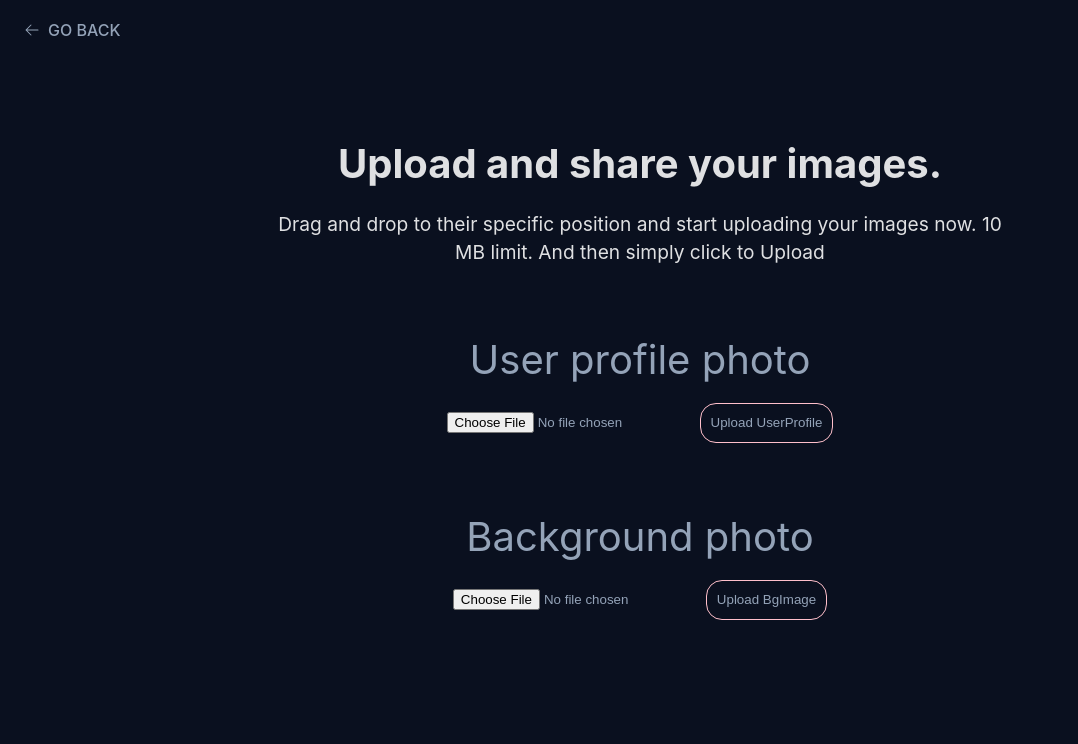
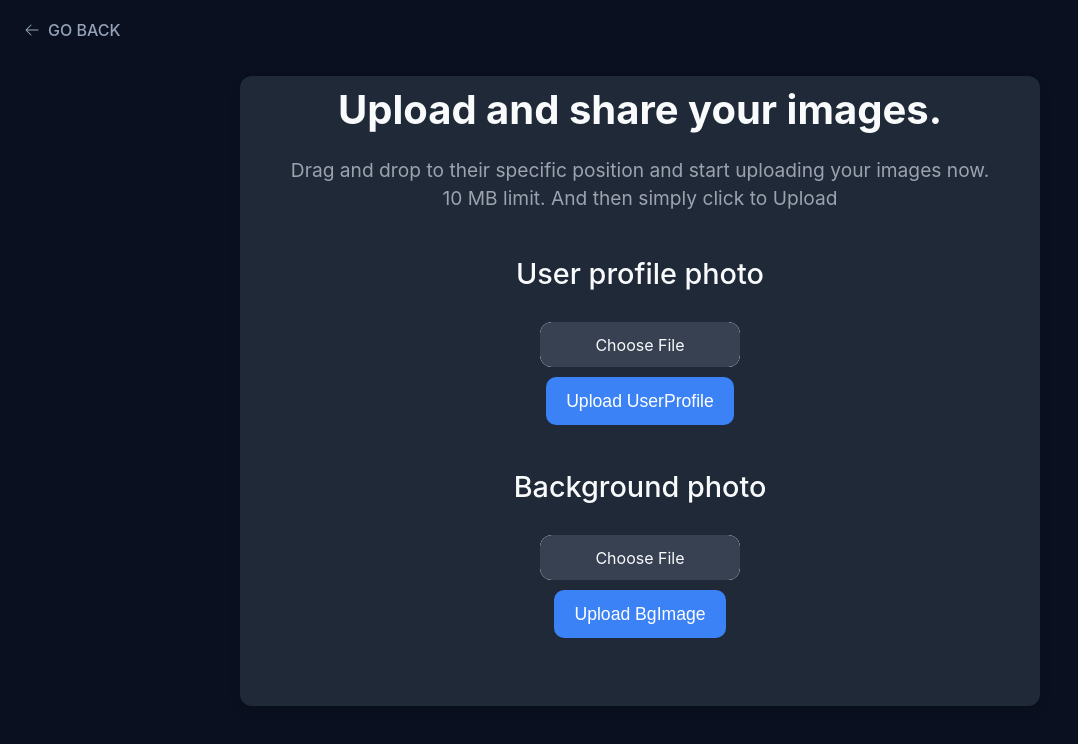
Before and after one commit to manzil-infinity180/Xf-Registration_frontend, a React (Vite) app: page /upload-img in a window 1280 px wide. Shown: the top 744 px of the page, without its empty margins (0-1078 px from the left). Built offline with nearby package versions, Linux system fonts and the light colour scheme.

Commit message:
Updated Upload Image UI.

```diff
--- a/src/components/UploadImages.css
+++ b/src/components/UploadImages.css
@@ -1,38 +1,107 @@
-.upload_div{
-    margin: 5rem auto;
-    padding: 10px 50px;
+.upload_div {
+  margin: 1rem auto;
+  padding: 20px 50px;
   text-align: center;
+  background-color: #1f2937;
+  border-radius: 12px;
+  box-shadow: 0 4px 12px rgba(0, 0, 0, 0.1);
+  max-width: 700px;
 }
-.p_ele{
-    font-size: 2.5rem;
-    margin-bottom: 1.8rem;
-    color: #94a3b8;
+
+.p_ele {
+  font-size: 1.8rem;
+  margin-bottom: 1.5rem;
+  color: #f8fafc;
+  font-weight: 500;
 }
-.div_input{
-    margin: 5rem 0 ;
-    color: #94a3b8;
 
+.div_input {
+  margin: 3rem 0;
+  color: #cbd5e1;
+  display: flex;
+  flex-direction: column;
+  align-items: center;
+  gap: 10px;
 }
-.button_upload{
-    padding: 5px 10px;
-    background-color: transparent;
-    border: 1px solid pink;
-    border-radius: 16px;
-    color:#94a3b8;
-    /* font-size: 1.2rem; */
+
+.button_upload {
+  padding: 10px 20px;
+  background-color: #3b82f6;
+  border: none;
+  border-radius: 10px;
+  color: #fff;
+  font-size: 1.1rem;
   cursor: pointer;
+  transition: background-color 0.3s ease, transform 0.3s ease;
+}
 
+.button_upload:hover {
+  background-color: #2563eb;
+  transform: scale(1.05);
+}
 
+.custom_file_input {
+  position: relative;
+  display: inline-block;
+  width: 200px;
+  height: 45px;
+  background-color: #f3f4f6;
+  border-radius: 12px;
+  font-size: 1rem;
+  cursor: pointer;
+  overflow: hidden;
+  transition: background-color 0.3s ease;
 }
-.button_upload:hover{
-    border: none;
-    opacity: 0.65;
+
+.custom_file_input input[type="file"] {
+  position: absolute;
+  width: 100%;
+  height: 100%;
+  top: 0;
+  left: 0;
+  opacity: 0;
+  cursor: pointer;
 }
-.text_drag{
+
+.custom_file_input::before {
+  content: "Choose File";
+  display: flex;
+  align-items: center;
+  justify-content: center;
+  width: 100%;
+  height: 100%;
+  font-size: 1rem;
+  background-color: #374151;
+  color: #f8fafc;
+  border-radius: 12px;
+  transition: background-color 0.3s ease;
+}
+
+.custom_file_input:hover::before {
+  background-color: #475569;
+}
+
+.file_label {
+  margin-top: 10px;
+  font-size: 1rem;
+  color: #60a5fa;
+  padding-bottom: 10px;
+}
+
+.text_drag {
   font-size: 1.2rem;
   max-width: 60ch;
   text-align: center;
-    /* justify-content: center; */
-    /* display: flex; */
   margin: 2rem auto;
+  color: #9ca3af;
 }
+
+h1 {
+  font-size: 2.5rem;
+  color: #f8fafc;
+  margin-bottom: 2rem;
+}
+
+p {
+  color: #9ca3af;
+}
--- a/src/components/UploadImages.jsx
+++ b/src/components/UploadImages.jsx
@@ -1,83 +1,71 @@
 import { useState } from "react";
-import { useMutation } from "@tanstack/react-query"
+import { useMutation } from "@tanstack/react-query";
 import toast from 'react-hot-toast';
-import {queryclient, uploadUserPhoto} from "../utils/http"
-import './UploadImages.css'
+import { queryclient, uploadUserPhoto } from "../utils/http";
+import './UploadImages.css';
 import GoBack from "./UtilComponent/GoBack";
 
 export function UploadImages() {
-    const [file,setFile] = useState(null);
-    const [filebg,setFileBg] = useState(null);
+    const [file, setFile] = useState(null);
+    const [filebg, setFileBg] = useState(null);
 
-    const {mutate,isPending,isError,error} = useMutation({
-        mutationFn : uploadUserPhoto,
-        onSuccess: (data) => {
+    const { mutate } = useMutation({
+        mutationFn: uploadUserPhoto,
+        onSuccess: () => {
             toast.success("Image uploaded successfully");
-
         },
-      onError : (error)=>{
-        toast.error("Something went wrong")
+        onError: () => {
+            toast.error("Something went wrong");
         },
         onSettled: () => {
-      queryclient.invalidateQueries('registee')
+            queryclient.invalidateQueries('registee');
         }
-    })
+    });
 
-
-    function handleUploadfile(){
+    function handleUploadfile() {
         const data = new FormData();
         data.append("photo", file);
-
-
-
         mutate(data);
     }
 
-    function handleBgFile(){
+    function handleBgFile() {
         const data = new FormData();
         data.append("bgimg", filebg);
         mutate(data);
+    }
 
-
-    }
     return (
         <>
             <GoBack />
+            <div className="upload_div">
+                <h1>Upload and share your images.</h1>
+                <p className="text_drag">Drag and drop to their specific position and start uploading your images now. 10 MB limit.
+                And then simply click to Upload</p>
 
-        <div className="upload_div">
-             <h1 style={{
-                fontSize:"2.5rem"
-             }}>Upload and share your images.</h1>
-             <p className="text_drag">Drag and drop to their specific position and start uploading your images now. 10 MB limit.
-             And then simply click to Upload
-                </p>
-            <div>
-            </div>
                 <div className="div_input">
                     <p className="p_ele">User profile photo</p>
+                    <div className="custom_file_input">
                         <input
                             type="file"
-               onChange={(e)=>setFile(e.target.files[0])}
+                            onChange={(e) => setFile(e.target.files[0])}
                             multiple={false}
                         />
-               {
-                file && <p style={{color:"blue"}}>{file.name}</p>
-               }
-               <button className="button_upload"
-               onClick={handleUploadfile}>Upload UserProfile</button>
                     </div>
+                    {file && <p className="file_label">{file.name}</p>}
+                    <button className="button_upload" onClick={handleUploadfile}>Upload UserProfile</button>
+                </div>
+
                 <div className="div_input">
-            <p className="p_ele">Background photo </p>
+                    <p className="p_ele">Background photo</p>
+                    <div className="custom_file_input">
                         <input
                             type="file"
-               onChange={(e)=>setFileBg(e.target.files[0])}
+                            onChange={(e) => setFileBg(e.target.files[0])}
                             multiple={false}
                         />
-               {
-                filebg && <p style={{color:"blue"}}>{filebg.name}</p>
-               }
-               <button className="button_upload"
-               onClick={handleBgFile}>Upload BgImage</button>
+                    </div>
+                    {filebg && <p className="file_label">{filebg.name}</p>}
+                    <button className="button_upload" onClick={handleBgFile}>Upload BgImage</button>
                 </div>
             </div>
         </>
```
Also changed, not shown: 1 other file (tests, documents, lock files or other folders). Lines whose indentation alone changed are shown as unchanged.
